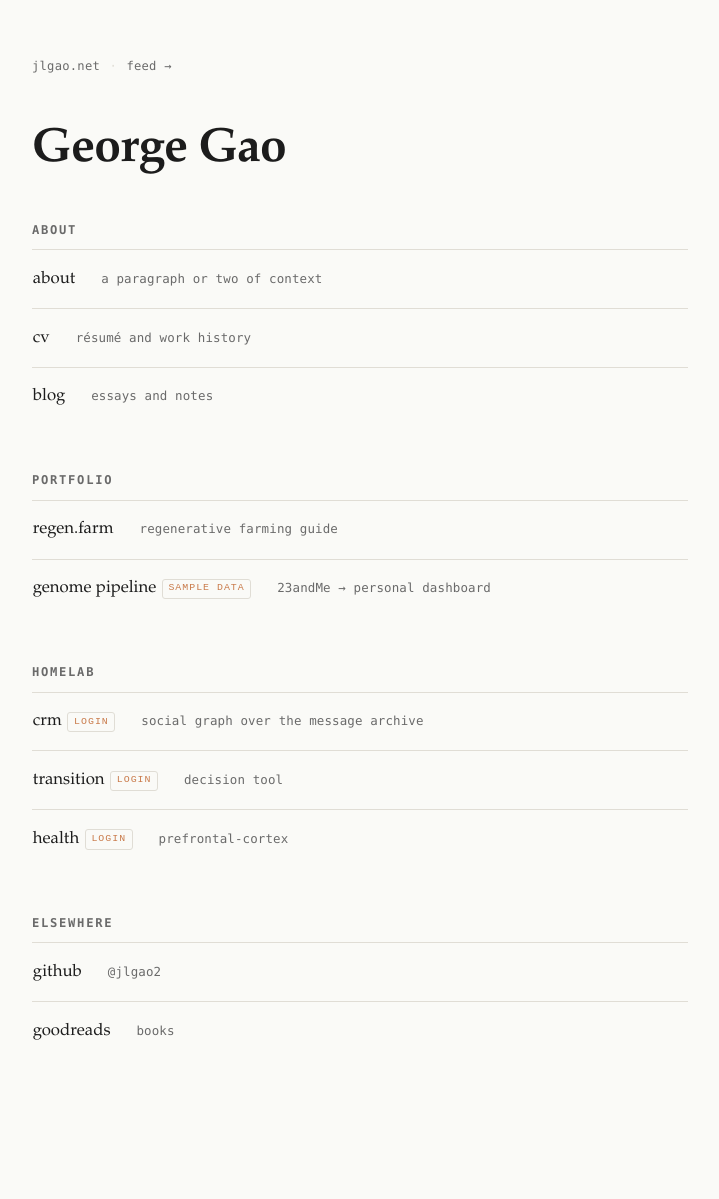
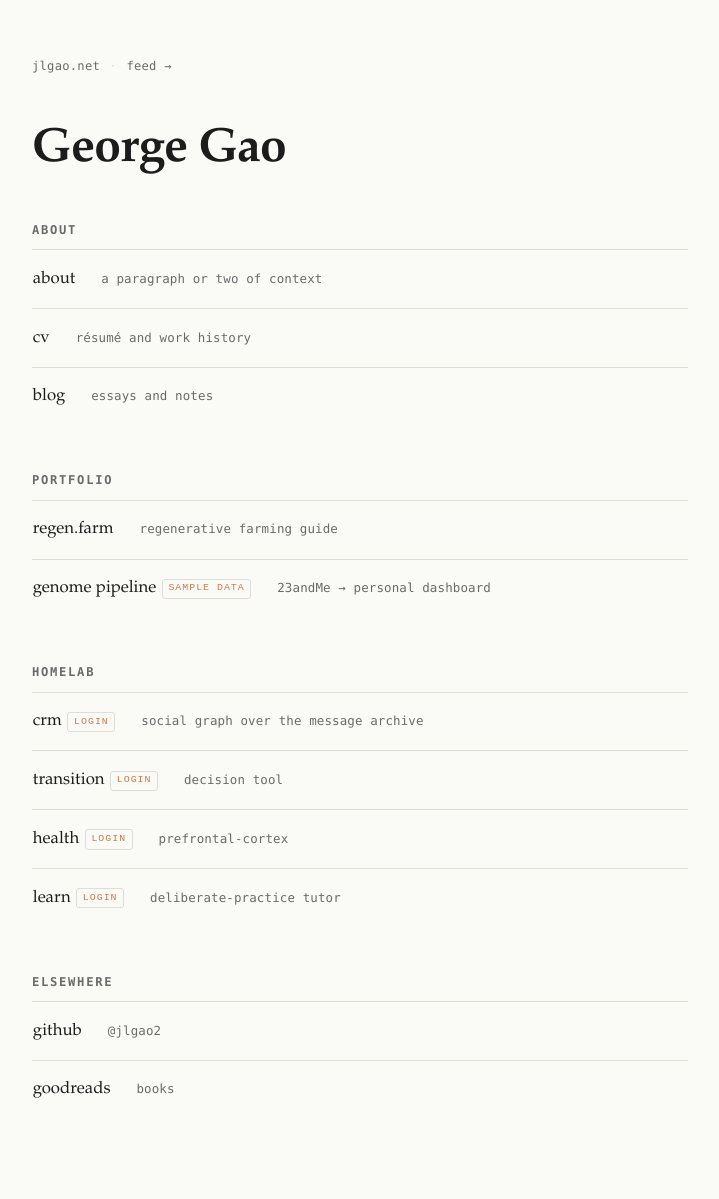
Before and after one commit to jlgao2/jlgao2.github.io, a Jekyll site: the page built from index.html, in a window 1280 px wide. Shown: the whole page, without its empty margins (280-999 px from the left). Built offline with Jekyll 4.4.1, drawn with Linux system fonts in a browser that asks for light colours; before the commit the page ends 1140 px from its top, so only the background shows below that.

Commit message:
home: add Learn homelab link

```diff
--- a/index.html
+++ b/index.html
@@ -21,6 +21,7 @@ title: George
     <li><a href="https://crm.jlgao.net"><span class="name">crm<span class="badge">login</span></span><span class="desc">social graph over the message archive</span></a></li>
     <li><a href="https://transition.jlgao.net"><span class="name">transition<span class="badge">login</span></span><span class="desc">decision tool</span></a></li>
     <li><a href="https://health.jlgao.net"><span class="name">health<span class="badge">login</span></span><span class="desc">prefrontal-cortex</span></a></li>
+    <li><a href="https://learn.jlgao.net"><span class="name">learn<span class="badge">login</span></span><span class="desc">deliberate-practice tutor</span></a></li>
 </ul>
 
 <h2 class="section">elsewhere</h2>
```
